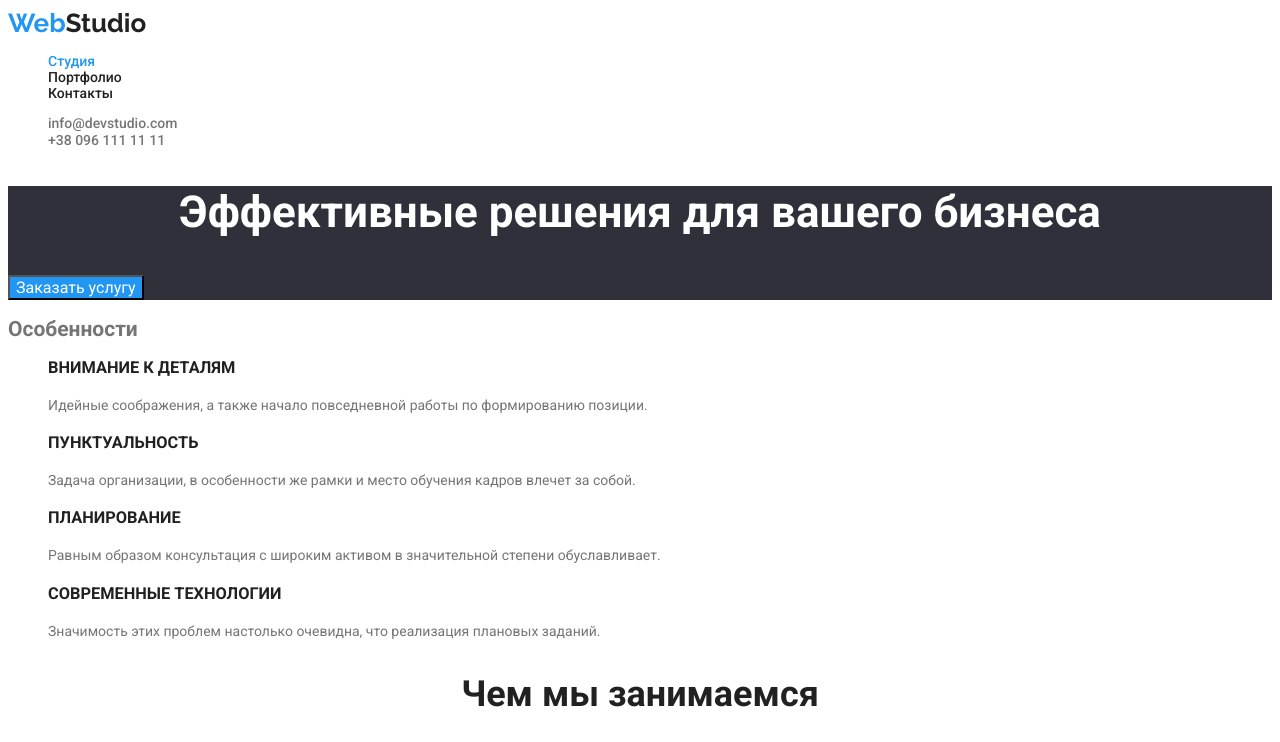
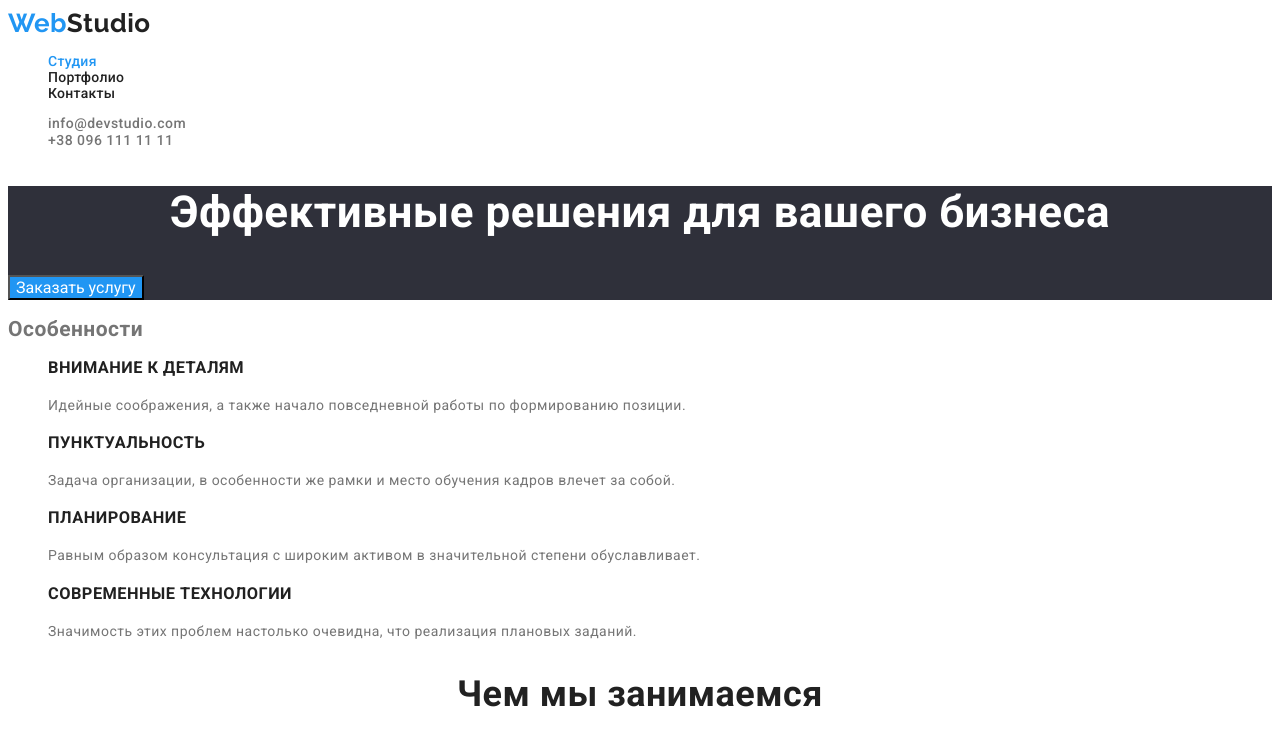
Before and after one commit to karaaa006/goit-markup-hw-02, a plain HTML site: page index.html in a window 1280 px wide. Shown: the top 742 px of the page. Drawn offline with Linux system fonts and the light colour scheme.

Commit message:
Поправил letter-spacing

```diff
--- a/css/styles.css
+++ b/css/styles.css
@@ -13,6 +13,7 @@ body {
 
   color: var(--primary-text-color);
   font-family: 'Roboto', sans-serif;
+  letter-spacing: 0.03em;
 }
 
 .list-none {
@@ -40,6 +41,7 @@ body {
 
 .nav .link {
   color: var(--title-text-color);
+  letter-spacing: 0.02em;
 }
 
 .contact-header .link {
```
